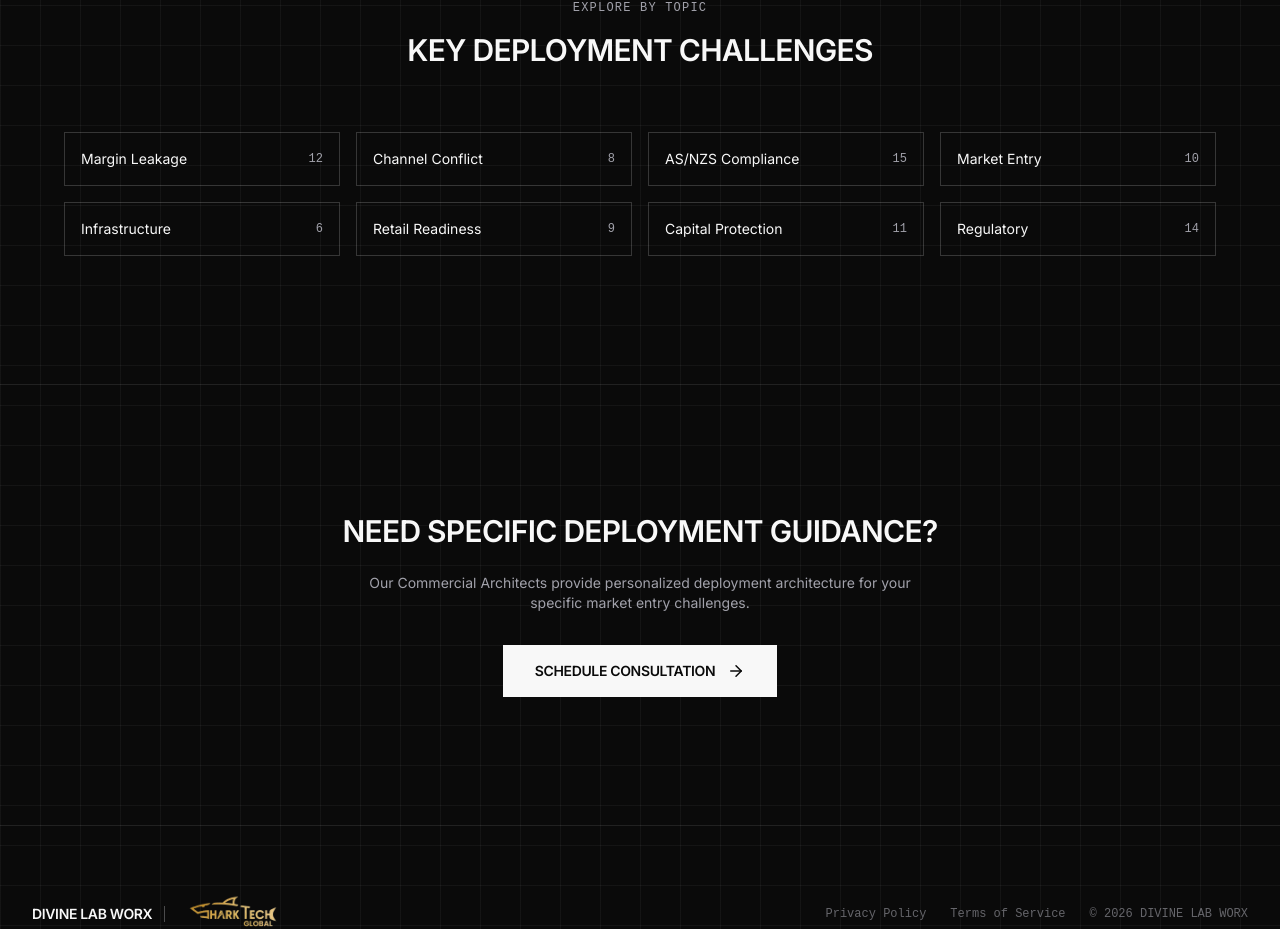
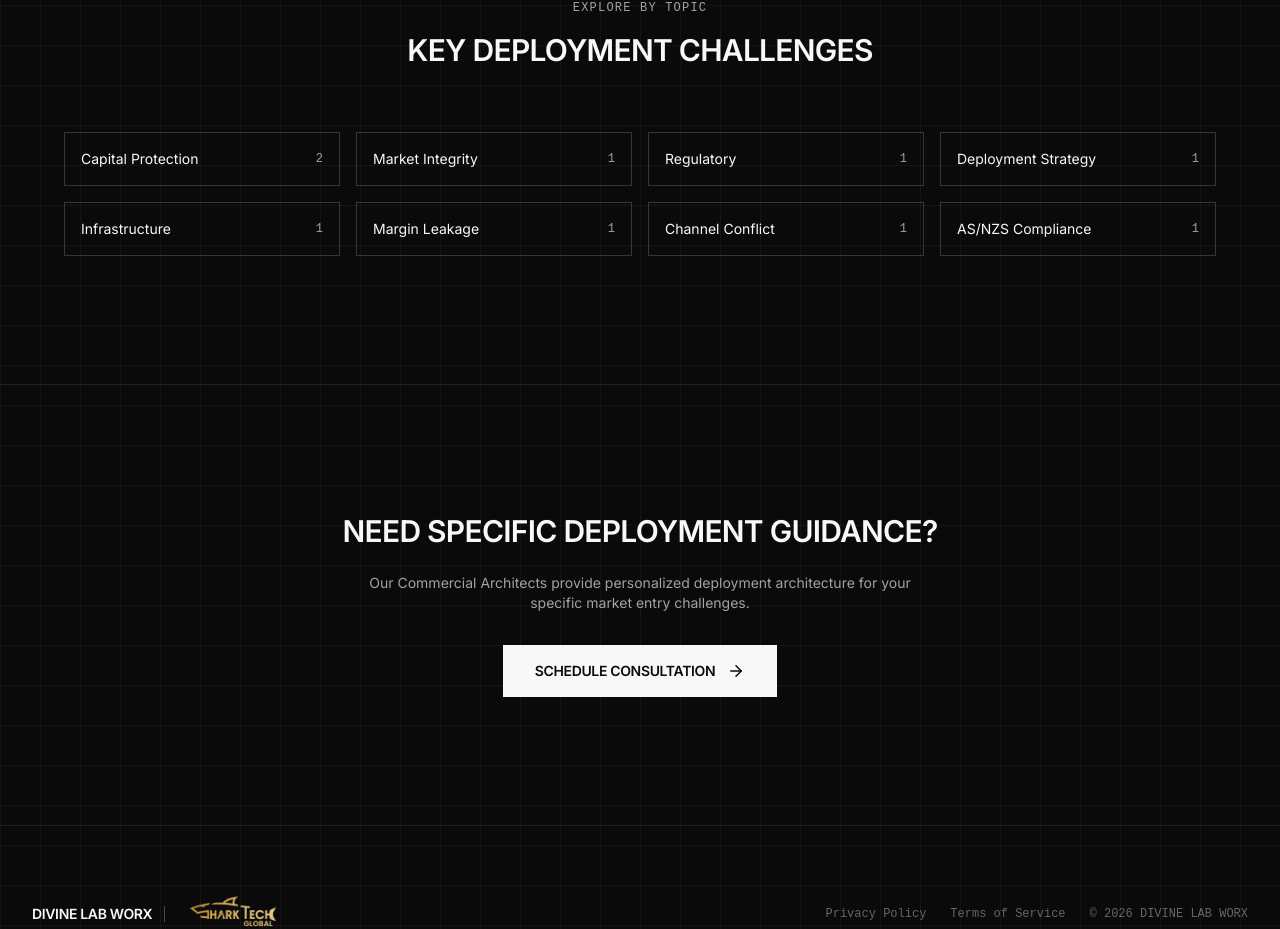
Before and after one commit to avan-sktech/divine, a React (Vite) app in the folder app/: page /blog in a window 1280 px wide. Shown: the part 2755-3684 px from the top of the page. Built offline with nearby package versions, Linux system fonts and the light colour scheme; a web font is replaced by a local one.

Commit message:
Fix topic counts to match actual number of blog posts

```diff
--- a/app/src/pages/Blog.tsx
+++ b/app/src/pages/Blog.tsx
@@ -324,14 +324,14 @@ const Blog = () => {
 
           <div className="grid grid-cols-1 sm:grid-cols-2 lg:grid-cols-4 gap-4">
             {[
-              { title: 'Margin Leakage', count: 12 },
-              { title: 'Channel Conflict', count: 8 },
-              { title: 'AS/NZS Compliance', count: 15 },
-              { title: 'Market Entry', count: 10 },
-              { title: 'Infrastructure', count: 6 },
-              { title: 'Retail Readiness', count: 9 },
-              { title: 'Capital Protection', count: 11 },
-              { title: 'Regulatory', count: 14 },
+              { title: 'Capital Protection', count: 2 },
+              { title: 'Market Integrity', count: 1 },
+              { title: 'Regulatory', count: 1 },
+              { title: 'Deployment Strategy', count: 1 },
+              { title: 'Infrastructure', count: 1 },
+              { title: 'Margin Leakage', count: 1 },
+              { title: 'Channel Conflict', count: 1 },
+              { title: 'AS/NZS Compliance', count: 1 },
             ].map((topic, index) => (
               <motion.div
                 key={topic.title}
```
Also changed, not shown: app/dist/assets/index-B6MY8qac.js, app/dist/index.html.
